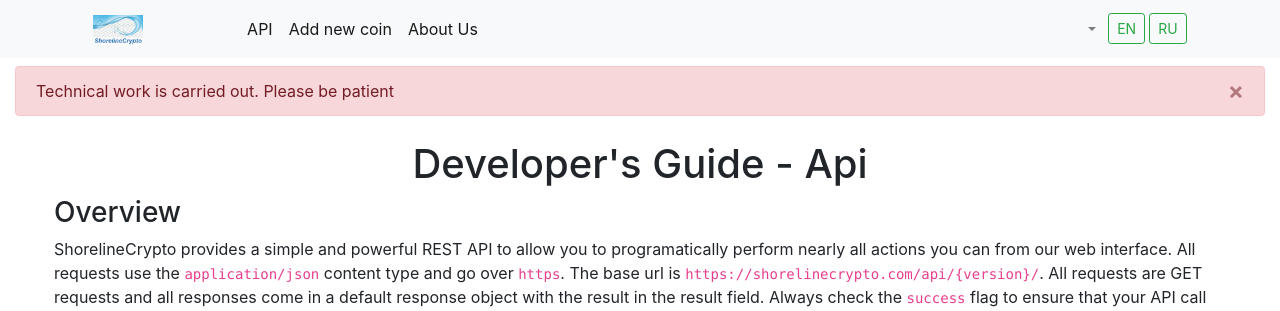
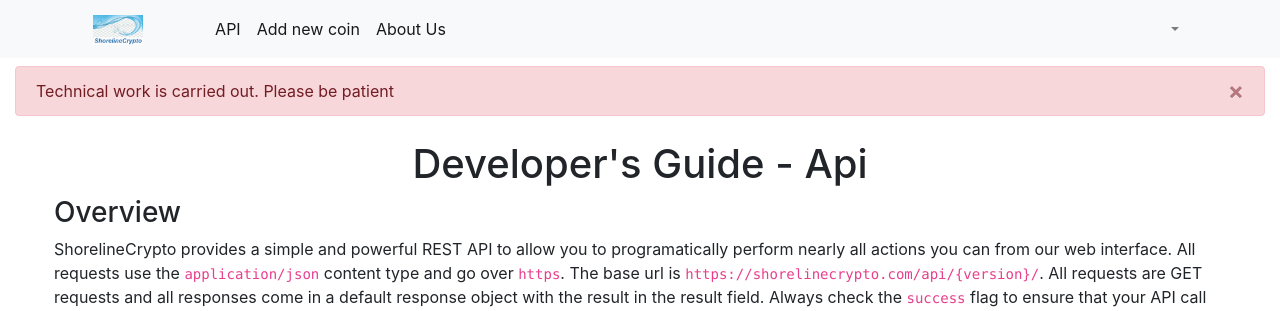
Before and after one commit to exabex/exa, a Node project: template server/views/pages/api.ejs in a window 1280 px wide. Shown: the top 311 px of the page. Run offline with Node 20 templates, Linux system fonts and the light colour scheme; the template is opened without the code that fills it, so the values that code supplies are empty; some libraries are stand-ins or nearby versions.

Commit message:
Update header.ejs

```diff
--- a/server/views/partials/header.ejs
+++ b/server/views/partials/header.ejs
@@ -12,18 +12,11 @@
               <a class="nav-link" href="/"><%-__('Trade')%></a>
             </li>
             <li class="nav-item active">
-              <a class="nav-link" target="_blank" href="https://github.com/ShorelineCrypto"><%-__('Software_Github')%></a>
-            </li>
-            <li class="nav-item active">
-              <a class="nav-link" target="_blank" href="https://www.youtube.com/watch?v=YAtqxPOeh8o"><%-__('Android_Mining')%></a>
-            </li>
-            <li class="nav-item active">
               <a class="nav-link" target="_blank" href="https://discordapp.com/invite/jZMyhKm"><%-__('Discord')%></a>
             </li>
             <li class="nav-item active">
               <a class="nav-link" target="_blank" href="https://bitcointalk.org/index.php?topic=5121953.0"><%-__('Bitcointalk')%></a>
             </li>
-
             <li class="nav-item active">
               <a class="nav-link" href="/API">API</a>
             </li>
@@ -34,7 +27,6 @@
               <a class="nav-link" href="/about">About Us</a>
             </li>
         </ul>
-	</div>
         <ul class="navbar-nav ml-auto">
           <% var key = ''; try{if (status.active) key = status.token || '';}catch(e){}%>
           <% if (!key.length) {%><% include ../partials/nav_not_logged %><% }%>
@@ -49,9 +41,8 @@
               </div>
           </li>
         </ul>
+	</div>
 
-        <button type="button" id='id-button-lang-en' class="btn btn-outline-success btn-sm m-1">EN</button>
-        <button type="button" id='id-button-lang-ru' class="btn btn-outline-success btn-sm">RU</button>
     </div>
 </nav>
     <div id="loader" style="display:none;"></div>
```
Lines whose indentation alone changed are shown as unchanged.
